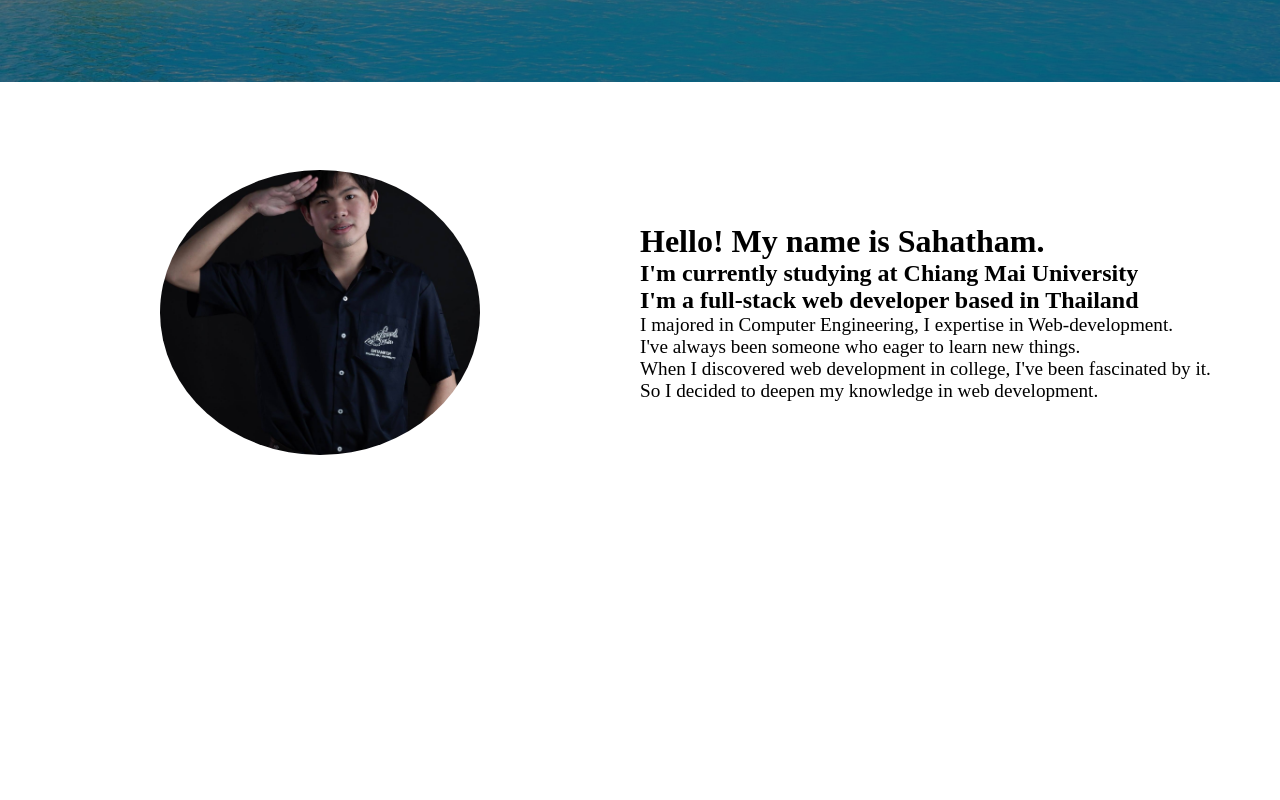
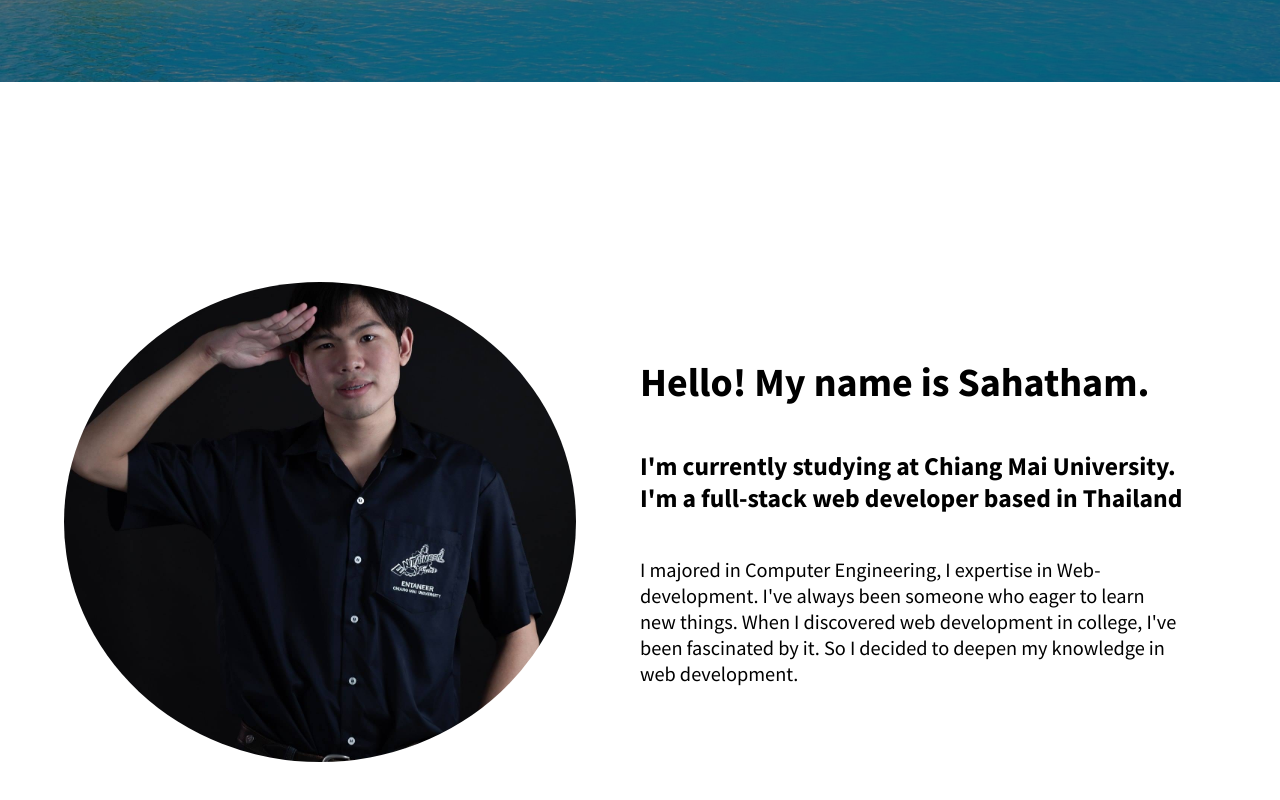
Before and after one commit to ThisGameZR/ThisGameZ, a Next.js app: page / in a window 1280 px wide. Shown: the part 718-1518 px from the top of the page. Built offline with nearby package versions, Linux system fonts and the light colour scheme.

Commit message:
About css

```diff
--- a/components/About.js
+++ b/components/About.js
@@ -21,22 +21,19 @@ export default function About({ references }) {
                             <h1>Hello! My name is Sahatham.</h1>
                             <h2>
                                 I&apos;m currently studying at Chiang Mai
-                                University
-                                <br />
-                                I&apos;m a full-stack web developer based in
-                                Thailand
+                                University.
+                                <br /> I&apos;m a full-stack web developer based
+                                in Thailand
                             </h2>
                         </div>
                         <div className="about-content-top-right-text">
                             <p>
                                 I majored in Computer Engineering, I expertise
-                                in Web-development.
-                                <br /> I&apos;ve always been someone who eager
-                                to learn new things.
-                                <br /> When I discovered web development in
-                                college, I&apos;ve been fascinated by it.
-                                <br /> So I decided to deepen my knowledge in
-                                web development.
+                                in Web-development. I&apos;ve always been
+                                someone who eager to learn new things. When I
+                                discovered web development in college, I&apos;ve
+                                been fascinated by it. So I decided to deepen my
+                                knowledge in web development.
                             </p>
                         </div>
                     </div>
--- a/styles/_about.scss
+++ b/styles/_about.scss
@@ -13,11 +13,17 @@
             display: grid;
             height: 100%;
             grid-template-columns: 1fr 1fr;
+            @include ipadPro {
+                height: 100vh;
+            }
         }
         &-top {
+            @include ipadPro {
+                grid-template-columns: 50% 50%;
+            }
             @include mobile {
                 grid-template-columns: 1fr;
-                grid-template-rows: 75% 25%;
+                grid-template-rows: 70% 30%;
             }
             &-left {
                 width: 100%;
@@ -26,19 +32,14 @@
                 align-items: center;
                 &-image {
                     position: relative;
-                    width: 40%;
+                    width: 45%;
                     height: 90%;
                     @include ipadPro {
-                        width: 50%;
-                        height: 75%;
-                    }
-                    @include ipad {
-                        width: 70%;
-                        height: 70%;
+                        width: 80%;
+                        height: 60%;
                     }
                     @include mobile {
-                        width: 55%;
-                        height: 80%;
+                        width: 90%;
                     }
                     img {
                         object-fit: cover;
@@ -51,17 +52,76 @@
                 height: 100%;
                 display: flex;
                 align-items: flex-start;
-                justify-content: center;
                 flex-direction: column;
                 &-title {
+                    width: 55%;
+                    margin-top: auto;
+                    display: grid;
+                    grid-template-rows: 1fr 3fr;
                     & > h1 {
+                        font-size: 2.5rem;
+                        font-family: $font--primary;
                     }
                     & > h2 {
+                        margin-top: auto;
+                        font-size: 1.3rem;
+                        font-family: $font--primary;
+                        margin-bottom: auto;
+                    }
+                    @include ipadPro {
+                        width: 100%;
+                        & > h2 {
+                            font-size: 1.6rem;
+                        }
+                    }
+                    @include ipad {
+                        & > h1 {
+                            font-size: 5rem;
+                        }
+                        & > h2 {
+                            font-size: 3rem;
+                        }
                     }
                 }
                 &-text {
+                    width: 50%;
+                    margin-bottom: auto;
                     & > p {
                         font-size: 1.2rem;
+                        font-family: $font--primary;
+                    }
+                    @include ipadPro {
+                        width: 85%;
+                        & > p {
+                            font-size: 1.27rem;
+                        }
+                    }
+                    @include ipad {
+                        width: 90%;
+                        & > p {
+                            font-size: 2.5rem;
+                        }
+                    }
+                }
+                @include mobile {
+                    position: relative;
+                    bottom: 20%;
+                    align-items: center;
+                    &-title {
+                        width: 80%;
+                        margin: 0;
+                        & > h1 {
+                            font-size: 7rem;
+                        }
+                        & > h2 {
+                            font-size: 4.5rem;
+                        }
+                    }
+                    &-text {
+                        width: 80%;
+                        & > p {
+                            font-size: 4.4rem;
+                        }
                     }
                 }
             }
```
